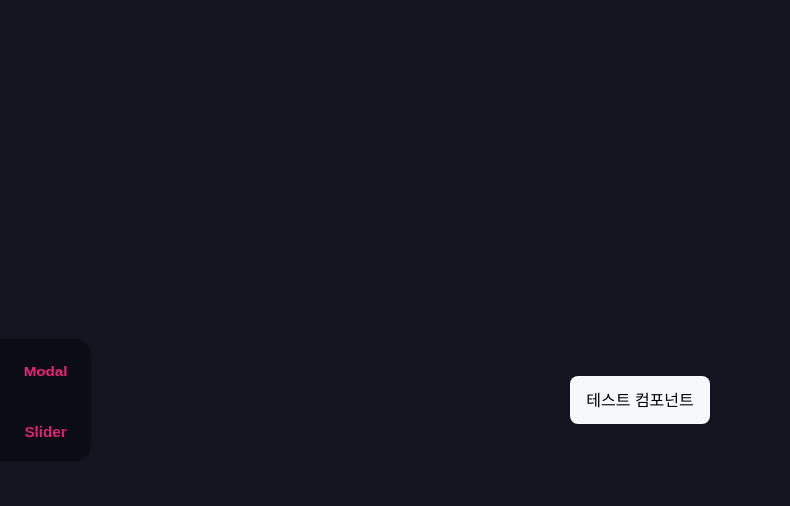
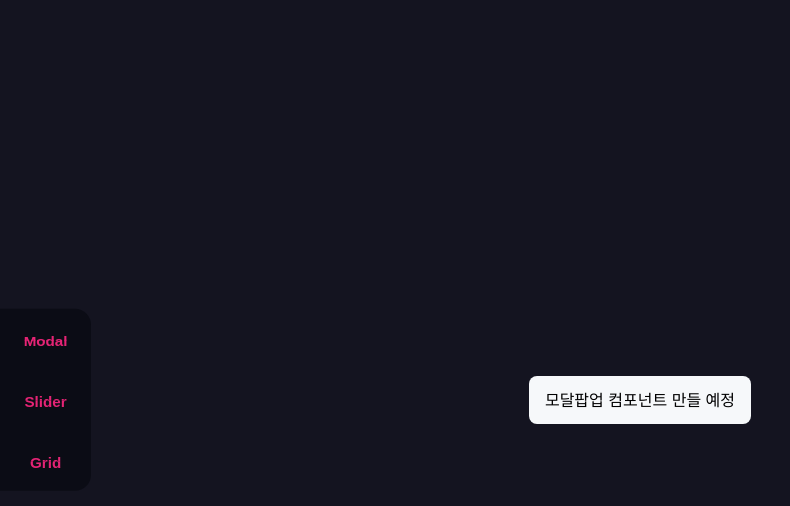
Before and after one commit to kbc1235/uicomponent, a React (Create React App) app: page / in a window 1280 px wide. Both pictures are taken after a click on the button 45 px from the left and 369 px from the top of the page. Shown: the top 506 px of the page, without its empty margins (0-790 px from the left). Built offline with nearby package versions, Linux system fonts and the light colour scheme.

Commit message:
기본세팅끝

```diff
--- a/src/App.jsx
+++ b/src/App.jsx
@@ -2,15 +2,16 @@ import { useState } from 'react';
 import Content from "./components/Content";
 import Nav from "./components/Nav";
 import Main from './components/Main';
-import Test from './components/Test';
+
 
 
 const App = () =>{
     const [content, setContent] = useState('default');
     const selectComponent = {
         default:<Main />,
-        first:<Test />,
-        second:<Main /> ,
+        modal:<div>모달팝업 컴포넌트 만들 예정</div>,
+        slider:<div>슬라이드 컴포넌트 만들 예정</div> ,
+        grid:<div>그리드 컴포넌트 만들 예정</div> ,
     }
     const handleSubmit = e => {
         const {name} = e.target;
--- a/src/components/MainData.jsx
+++ b/src/components/MainData.jsx
@@ -2,12 +2,19 @@ export const MAIN_DATA = [
   {
     id: 1,
     text: "Modal",
-    name: "first",
+    name: "modal",
   },
   {
     id: 2,
     text: "Slider",
-    name: "second",
+    name: "slider",
+  }
+  ,
+  {
+    id: 3,
+    text: "Grid",
+    name: "grid",
   }
 
+
 ];
```
